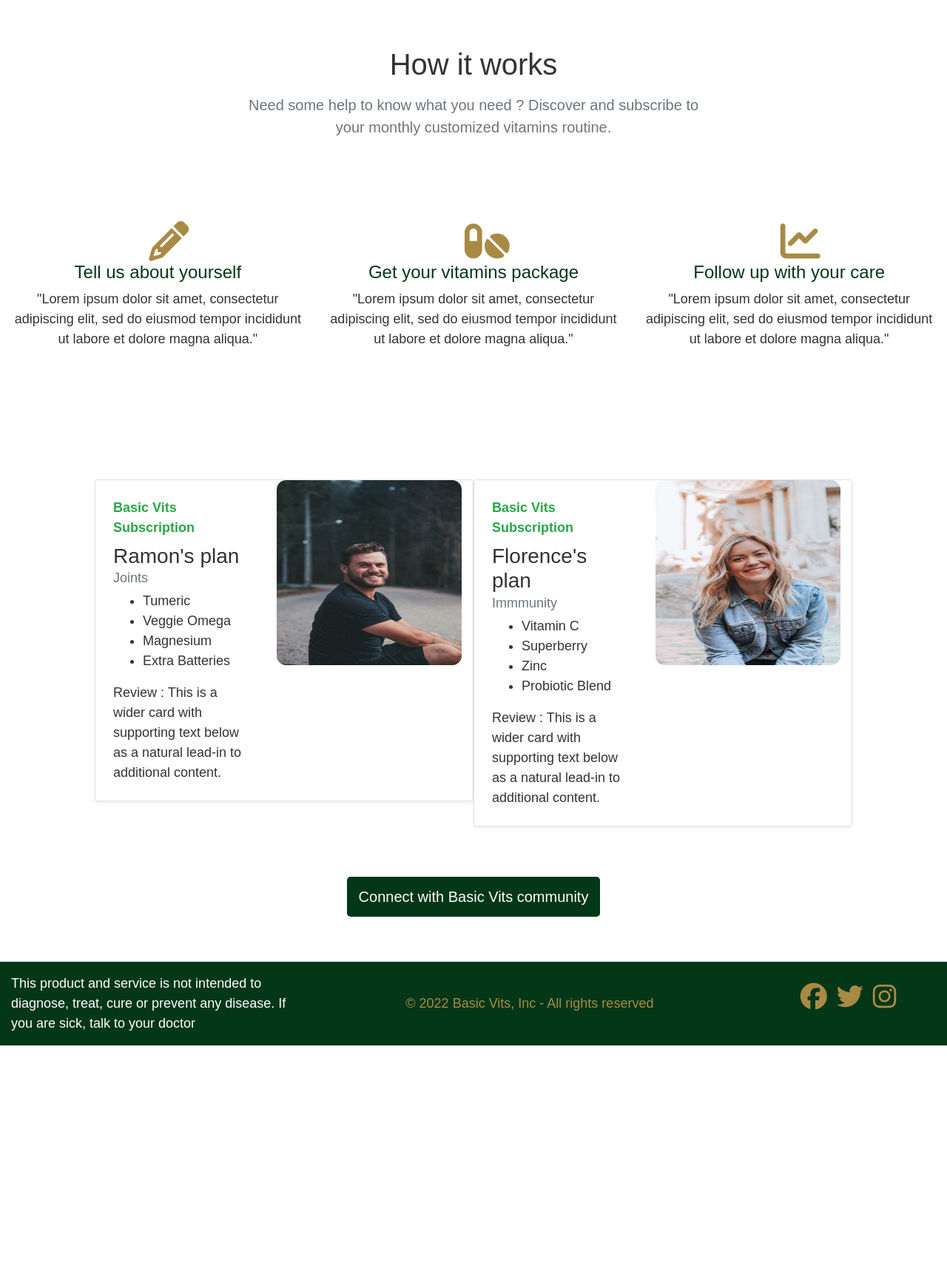
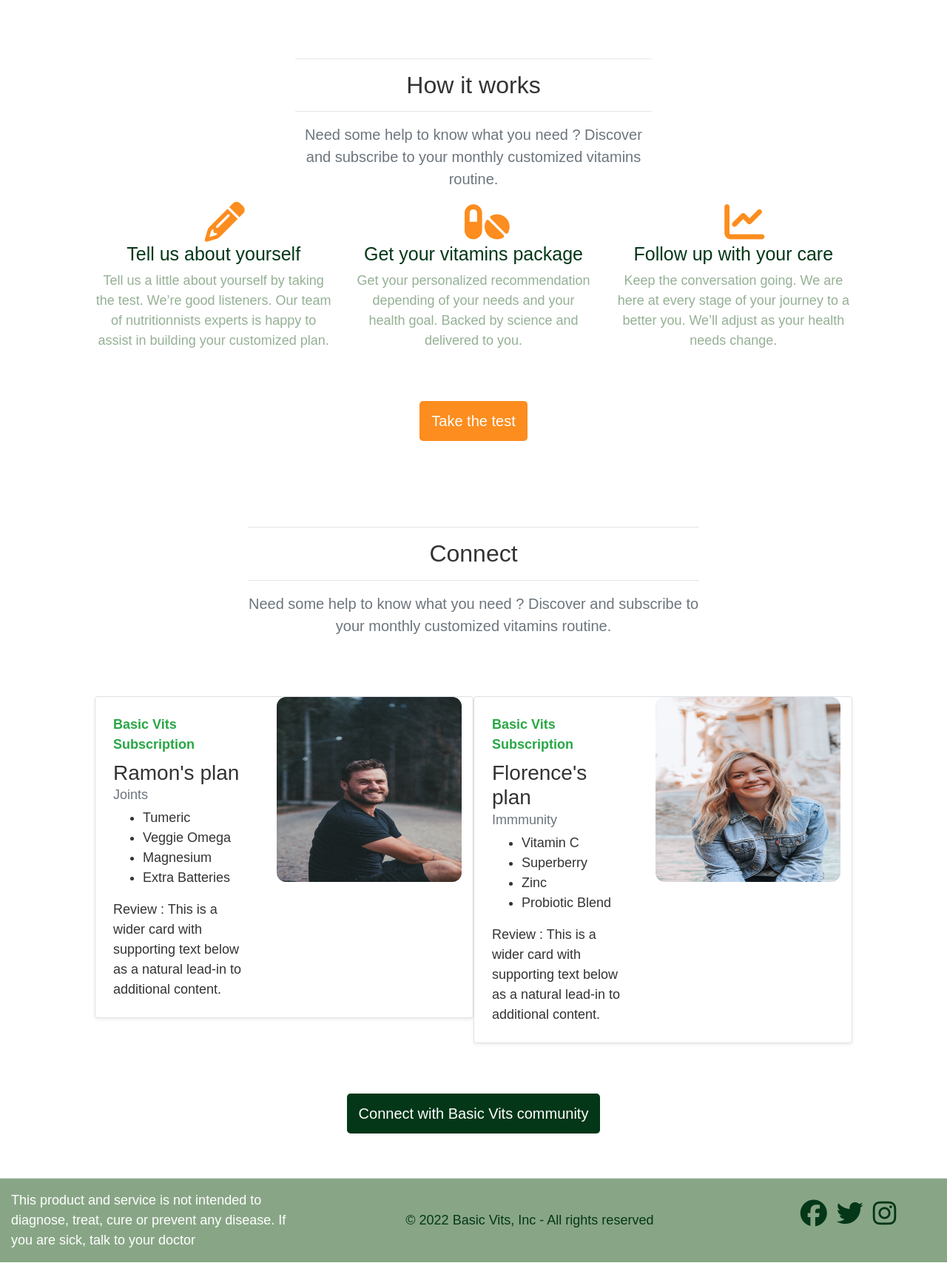
Before and after one commit to Code-Institute-Submissions/florencemezino-basic-vits_AprResub, a Django app: page / in a window 1280 px wide. Shown: the part 1129-2859 px from the top of the page at 74% size. Before the commit the page ends 2542 px from the top, so only its background shows below. Run offline with Django 3.2, Linux system fonts and the light colour scheme; parts of the project's set-up code (start-up, migrations or seed data) failed here and were passed over; some libraries are stand-ins or nearby versions.

Commit message:
Added css color / design to home page

```diff
--- a/home/templates/home/index.html
+++ b/home/templates/home/index.html
@@ -27,49 +27,68 @@
   <!--Hero image -->
 
   <!--How it works -->
-    <section class="py-5 text-center container-fluid">
+    <section class="py-5 text-center container">
         <div class="row py-lg-3">
           <div class="col-lg-6 col-md-8 mx-auto">
-            <h1 class="fw-light">How it works</h1>
+            <hr>
+            <h2 class="fw-light">How it works</h2>
+            <hr>
               <p>
                 <p class="lead text-muted">Need some help to know what you need ? Discover and subscribe to your monthly customized vitamins routine.</p>
               </p>
           </div>
-            <div class="container-fluid text-center ">
-                <div class="row subcription-steps">
+        <div class="row">
             <div class="col-12 col-md-4">
                 <a href="">
                     <i class="fas fa-pencil-alt fa-3x icon"></i>
                 </a>
-                        <h4 class ="how-to-title text-center bold">Tell us about yourself</h4>
-                        <p class="text-center">
-                        "Lorem ipsum dolor sit amet, consectetur adipiscing elit, sed do eiusmod tempor incididunt ut labore et dolore magna aliqua."
+                <h4 class ="steps-title text-center bold">Tell us about yourself</h4>
+                <p class="text-center steps-text">
+                  Tell us a little about yourself by taking the test. We’re good listeners. Our team of nutritionnists experts is happy to assist in building your customized plan.
                 </p>
             </div>
             <div class="col-12 col-md-4">
                 <a href="">
                     <i class="fas fa-pills fa-3x icon"></i>
                 </a>
-                        <h4 class ="how-to-title text-center bold">Get your vitamins package</h4>
-                        <p class="text-center">
-                        "Lorem ipsum dolor sit amet, consectetur adipiscing elit, sed do eiusmod tempor incididunt ut labore et dolore magna aliqua."
+                <h4 class ="steps-title text-center bold">Get your vitamins package</h4>
+                <p class="text-center steps-text">
+                  Get your personalized recommendation depending of your needs and your health goal. Backed by science and delivered to you.
                 </p>
             </div>
             <div class="col-12 col-md-4">
                 <a href="">
                     <i class="fas fa-chart-line fa-3x icon"></i>
                 </a>
-                        <h4 class ="how-to-title text-center bold">Follow up with your care</h4>
-                        <p class="text-center">
-                        "Lorem ipsum dolor sit amet, consectetur adipiscing elit, sed do eiusmod tempor incididunt ut labore et dolore magna aliqua."
+                <h4 class ="steps-title text-center bold">Follow up with your care</h4>
+                <p class="text-center steps-text">
+                  Keep the conversation going. We are here at every stage of your journey to a better you. We’ll adjust as your health needs change.
                 </p>
             </div>
         </div>
         </div>
+          <div class="col-12 ">
+              <div class="mt-5 text-center ">
+                  <a href="" class="test-now-button btn-success btn-lg py-3">Take the test</a>
+              </div>
           </div>
   </section>
 
-    <!-- Reviews -->
+
+<!-- Community / Reviews -->
+  <section class="py-5 text-center container-fluid">
+    <div class="row py-lg-3">
+      <div class="col-lg-6 col-md-8 mx-auto">
+        <hr>
+        <h2 class="fw-light">Connect</h2>
+        <hr>
+            <p>
+                <p class="lead text-muted">Need some help to know what you need ? Discover and subscribe to your monthly customized vitamins routine.</p>
+            </p>
+      </div>
+    </div>
+  </section>
+
     <div class="container">
         <div class="row mb-2">
           <div class="col-md-6">
@@ -120,7 +139,7 @@
       </div>
     </div>
 </section>
-<!--/.Reviews -->
+<!--/. Community / Reviews -->
 
 
 
--- a/static/css/base.css
+++ b/static/css/base.css
@@ -12,6 +12,9 @@ body {
 
 }
 
+.h2{
+    color :#033718;
+}
 /* -------------------------------- Home */
 
 .hero-home {
@@ -32,11 +35,18 @@ body {
     text-align: center;
     display: flex;
     justify-content: space-around;
+    background-color: #95b094;
+    border-radius: 15%;
 }
 
 .subcription-step {
     flex: 0 1 30%;
 }
+
+.hr {
+    color: #95b094;
+}
+
 
 
 .icon {
@@ -45,7 +55,7 @@ body {
     justify-content: center;
     height: 1.5rem;
     width: 1.5rem;
-    color: #a98a44;
+    color: #FC8D1E;
 }
 
 /* -------------------------------- Navigation, Buttons, Links */
@@ -109,9 +119,15 @@ body {
 }
 
 
+/* steps */
 
-.how-to-title{
+.steps-title{
     color: #033718;
+    font-size: 25px;
+}
+
+.steps-text{
+    color: #95b094;
 }
 
 
@@ -364,17 +380,17 @@ input[name='q']::placeholder {
 
 /* -------------------------------- Footer */
 .footer-background {
-    background-color:#033718;
+    background-color:#88A686;
     color: #fff;
 }
 
 .copyright-text {
-    color : #a98a44;
+    color : #033718;
 
 }
 
 .social-icon {
-    color : #a98a44;
+    color : #033718;
 }
 
 .social-icon:hover,
--- a/templates/base.html
+++ b/templates/base.html
@@ -65,7 +65,7 @@
             </div>
             <div class="col-12 col-lg-4 my-auto py-1 py-lg-0 text-lg-center">
                 <a href="{% url 'home' %}" class="nav-link main-logo-link">
-                    <h2 class="logo-font my-0"><strong>Basic</strong> Vits</h2>
+                    <h1 class="logo-font my-0"><strong>Basic</strong> Vits</h1>
                 </a>
             </div>
             <div class="col-12 col-lg-4 my-auto py-1 py-lg-0">
@@ -73,7 +73,11 @@
                     <li class="list-inline-item">
                         <a class="nav-link" href="{% url 'contact_view' %}" id="user-options" aria-haspopup="true" aria-expanded="false">
                             <div class="text-center">
-                                <div><i class="fas fa-user fa-lg"></i>Help Center</div>
+                                <div><i class="fas fa-question fa-lg"></i></div>
+                                     <p class="my-0">
+                                        Help Center
+                                    </p>
+                                </p>
                             </div>
                         </a>
                     </li>
```
Also changed, not shown: media/steps.png (added), media/steps_image.png (added), media/subscription_steps_image.png (added). Lines whose indentation alone changed are shown as unchanged.
